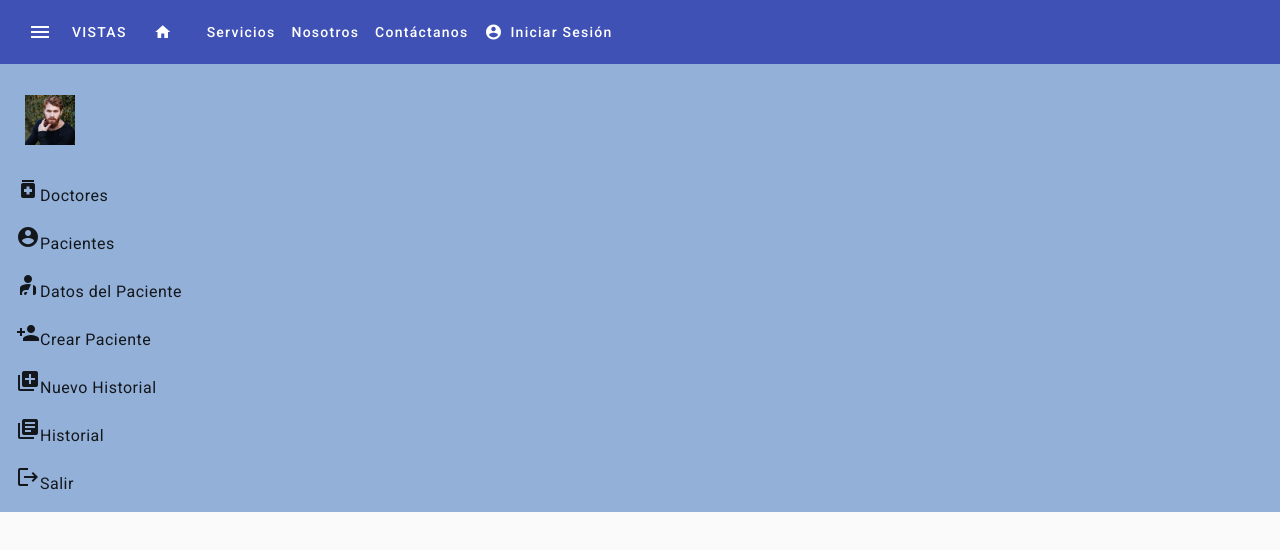
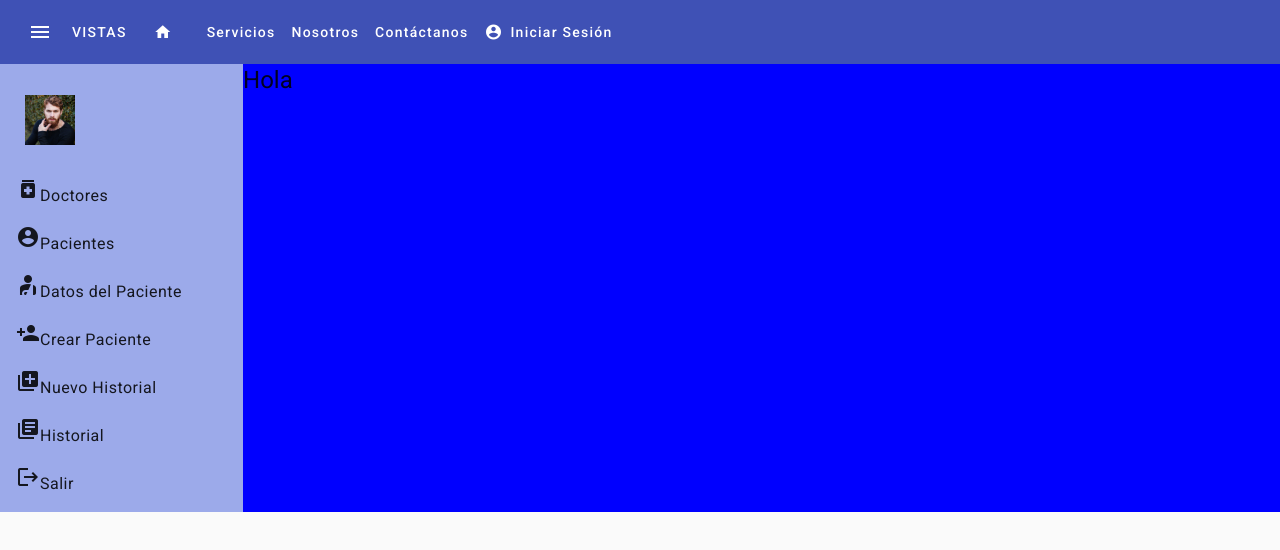
Before and after one commit to Sue419/sistemDoctors, an Angular app: page /dashboard in a window 1280 px wide. Shown: the top 550 px of the page. Built offline with nearby package versions, Linux system fonts and the light colour scheme.

Commit message:
ADD: doctor´s component

```diff
--- a/src/app/app.module.ts
+++ b/src/app/app.module.ts
@@ -39,6 +39,7 @@ import { DatosPacienteComponent } from './views/dashboard/datosPaciente/datos-pa
 import { PacientesComponent } from './views/dashboard/Pacientes/pacientes/pacientes.component';
 import { NuevoHistorialComponent } from './views/dashboard/NuevoHistorial/nuevo-historial/nuevo-historial.component';
 import { HistorialComponent } from './views/dashboard/Historial/historial/historial.component';
+import { DoctoresComponent } from './views/dashboard/doctores/doctores.component';
 
 
 
@@ -54,6 +55,7 @@ import { HistorialComponent } from './views/dashboard/Historial/historial/histor
     PacientesComponent,
     NuevoHistorialComponent,
     HistorialComponent,
+    DoctoresComponent,
   ],
   imports: [
     sharedModule,
--- /dev/null
+++ b/src/app/views/dashboard/doctores/doctores.component.html
@@ -0,0 +1 @@
+<p>doctores works!</p>
--- a/src/app/views/dashboard/side-nav/side-nav.component.css
+++ b/src/app/views/dashboard/side-nav/side-nav.component.css
@@ -48,3 +48,16 @@
 .sidebarDashboard{
   background-color: #93b0d8;
 }
+
+.container{
+  background-color: #93b0d8;
+  display: flex;
+}
+.container__sidebar{
+  background-color: #9caaea;;
+  width: 300px;
+}
+.container__content{
+  background-color: blue;
+  width: 100%;
+}
--- a/src/app/views/dashboard/side-nav/side-nav.component.html
+++ b/src/app/views/dashboard/side-nav/side-nav.component.html
@@ -1,6 +1,7 @@
 
+<div class="container">
 
-<mat-sidenav-container class="sidebarDashboard">
+  <div class="container__sidebar">
 <!-- <mat-sidenav> -->
   <mat-nav-list>
 
@@ -8,17 +9,17 @@
       <img class="sidebar__logo--img" src="../../../../assets/users/2.jpg" alt="imagen de usuario">
     </div>
 
-      <a mat-list-item routerLink="/login">
+    <a mat-list-item routerLink="/dashboard/doctores">
       <mat-icon >medication</mat-icon>
       <span>Doctores</span>
     </a>
 
-      <a mat-list-item routerLink="/dashboard/Pacientes">
+    <a mat-list-item routerLink="/dashboard/pacientes">
       <mat-icon>account_circle</mat-icon>
       <span>Pacientes</span>
     </a>
 
-      <a mat-list-item routerLink="/dashboard/datos-paciente">
+    <a mat-list-item routerLink="/dashboard/datos-del-paciente">
       <mat-icon>personal_injury</mat-icon>
       <span>Datos del Paciente</span>
     </a>
@@ -47,4 +48,13 @@
 
 <!-- </mat-sidenav> -->
 
-</mat-sidenav-container>
+  </div>
+
+  <div class="container__content">
+    <h1>Hola
+      <router-outlet> </router-outlet>
+
+    </h1>
+  </div>
+
+</div>
--- a/src/index.html
+++ b/src/index.html
@@ -11,7 +11,7 @@
   <link href="https://fonts.googleapis.com/icon?family=Material+Icons" rel="stylesheet">
 
 </head>
-<body class="mat-typography fix-header " >
+<body class="mat-typography" >
   <app-root></app-root>
 
 </body>
```
Also changed, not shown: src/app/app-routing.module.ts (+17 -5 lines), src/app/views/dashboard/doctores/doctores.component.ts (added, +10 -0 lines), src/app/views/dashboard/doctores/doctores.component.css (added), 1 other file (tests, documents, lock files or other folders). Lines whose indentation alone changed are shown as unchanged.
